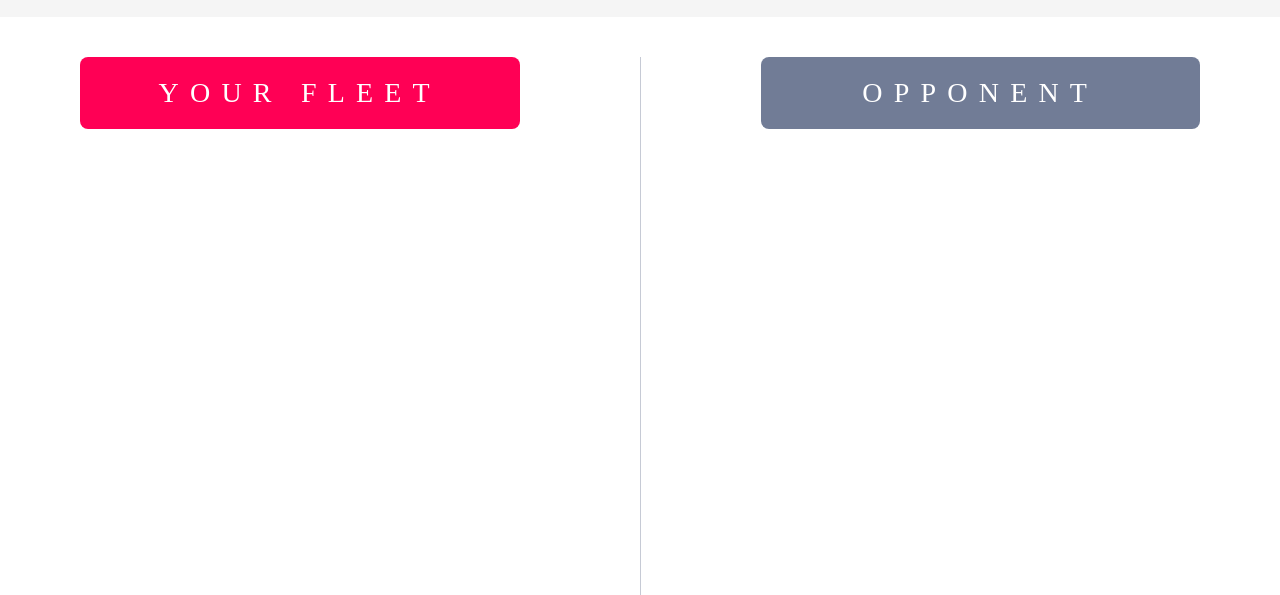
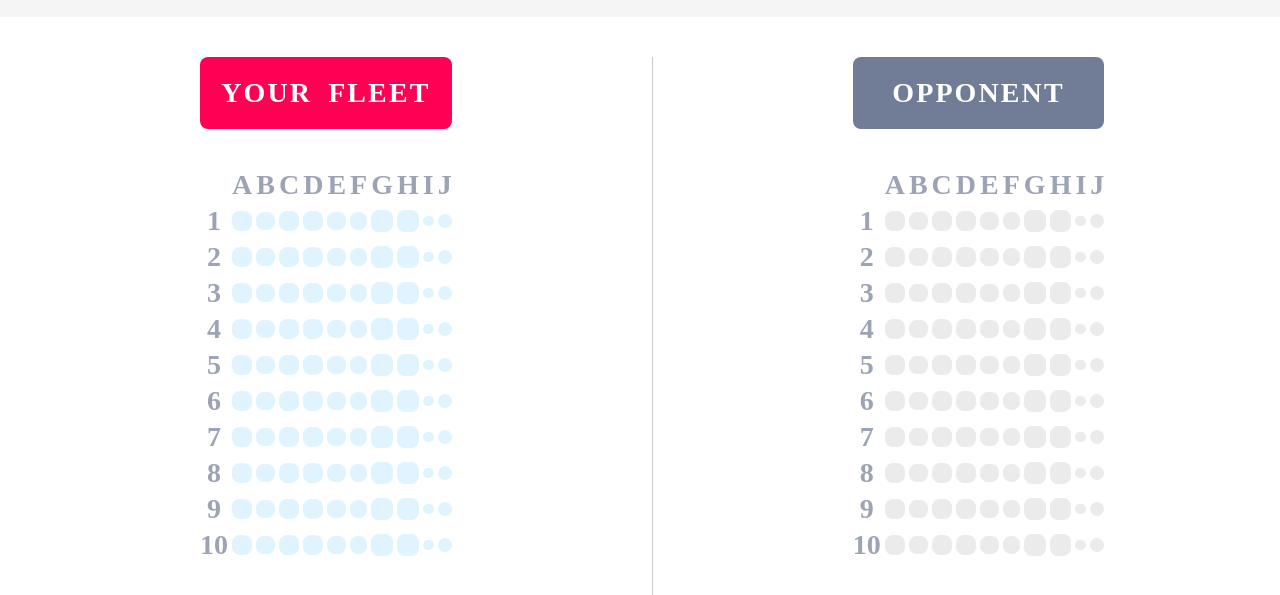
Before and after one commit to Namlev1/battleship, a website built with webpack: page src/index.html in a window 1280 px wide. Shown: the part 73-668 px from the top of the page. Built offline with nearby package versions, Linux system fonts and the light colour scheme; files whose address does not match are found by name.

Commit message:
Add gameboard

```diff
--- a/src/dom/createHomePage.js
+++ b/src/dom/createHomePage.js
@@ -29,6 +29,47 @@ const addHeader = () => {
   header.appendChild(github)
 }
 
+function addShipCell(board) {
+  const cell = document.createElement('div')
+  cell.classList.add('cell')
+  board.appendChild(cell)
+}
+
+function addRowCell(i, board) {
+  const rowNum = document.createElement('div')
+  rowNum.textContent = String(i)
+  board.appendChild(rowNum)
+}
+
+function addColumnCell(A, i, board) {
+  const colName = document.createElement('div')
+  colName.textContent = String.fromCharCode(A + i)
+  board.appendChild(colName)
+}
+
+function addCells(board) {
+  const A = 65
+  for (let i = 0; i < 10; i++) {
+    addColumnCell(A, i, board)
+  }
+  for (let i = 1; i <= 10; i++) {
+    addRowCell(i, board)
+    for (let j = 0; j < 10; j++) {
+      addShipCell(board)
+    }
+  }
+}
+
+const createBoard = className => {
+  const board = document.createElement('div')
+  board.classList.add('board')
+  board.classList.add(className)
+  const emptyCell = document.createElement('div')
+  board.appendChild(emptyCell)
+  addCells(board)
+  return board
+}
+
 const addMain = () => {
   const main = document.querySelector('#main')
   const gameGrid = document.createElement('div')
@@ -49,8 +90,13 @@ const addMain = () => {
   enemyBanner.disabled = true
   enemyBanner.textContent = 'OPPONENT'
 
+  const playerBoard = createBoard('player-board')
+  const enemyBoard = createBoard('enemy-board')
+
   playerDiv.appendChild(fleetBanner)
+  playerDiv.appendChild(playerBoard)
   enemyDiv.appendChild(enemyBanner)
+  enemyDiv.appendChild(enemyBoard)
   gameGrid.appendChild(playerDiv)
   gameGrid.appendChild(enemyDiv)
   main.appendChild(gameGrid)
--- a/src/dom/styles.css
+++ b/src/dom/styles.css
@@ -18,8 +18,10 @@
     --gray: #717C96;
     --red: #FF0055;
     --light-blue: rgba(97, 198, 255, 0.2);
+    --blue: rgba(97, 198, 255, 0.4);
     --light-gray: rgba(157, 157, 157, 0.20);
     --grid-font: rgba(113, 124, 150, 0.7);
+    --grid-enemy-cell: #EBEBEB;
     --grid-devide: rgba(113, 124, 150, 0.4);
     --background: #ffffff;
     --header-background: #f5f5f5;
@@ -65,7 +67,7 @@ p {
 
 #main {
     background-color: var(--background);
-    padding: 1rem 2rem;
+    padding: 1rem 5rem;
     flex-grow: 1;
 }
 
@@ -83,24 +85,27 @@ p {
 }
 
 .player {
-    padding-right: 3rem;
+    padding-right: 5rem;
 }
 
 .enemy {
-    padding-left: 3rem;
+    padding-left: 5rem;
 }
 
 .game-panel {
     display: flex;
     flex-direction: column;
     align-items: center;
+    gap: 1rem;
 }
 
 .game-panel > button {
     appearance: none;
     font-family: futura;
+    font-weight: bold;
     font-size: .7rem;
-    letter-spacing: .8ch;
+    letter-spacing: .15ch;
+    word-spacing: .5ch;
     color: var(--background);
     width: 100%;
     border: none;
@@ -115,3 +120,41 @@ p {
 .enemy > button {
     background-color: var(--gray);
 }
+
+.board {
+    display: grid;
+    grid-template-columns: repeat(11, 1fr);
+    align-items: center;
+    justify-items: center;
+    width: 100%;
+    gap: 4px;
+}
+
+.board > * {
+    font-family: futura;
+    font-weight: bold;
+    font-size: .7rem;
+    color: var(--grid-font);
+}
+
+.cell {
+    width: 100%;
+    aspect-ratio: 1/1;
+    border-radius: 8px;
+}
+
+.player .cell {
+    background-color: var(--light-blue);
+}
+
+.player .cell:hover {
+    background-color: var(--blue);
+}
+
+.enemy .cell {
+    background-color: var(--grid-enemy-cell);
+}
+
+.enemy .cell:hover {
+    background-color: var(--grid-devide);
+}
```
